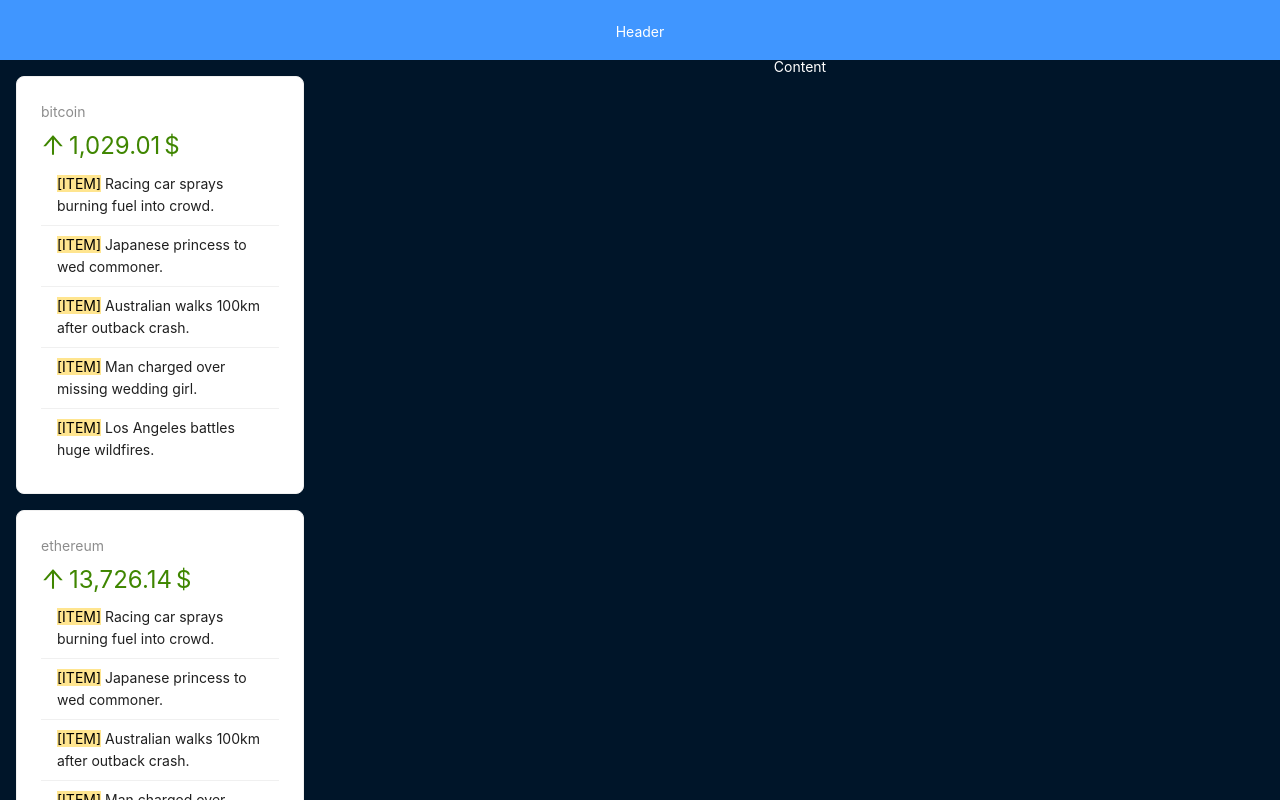
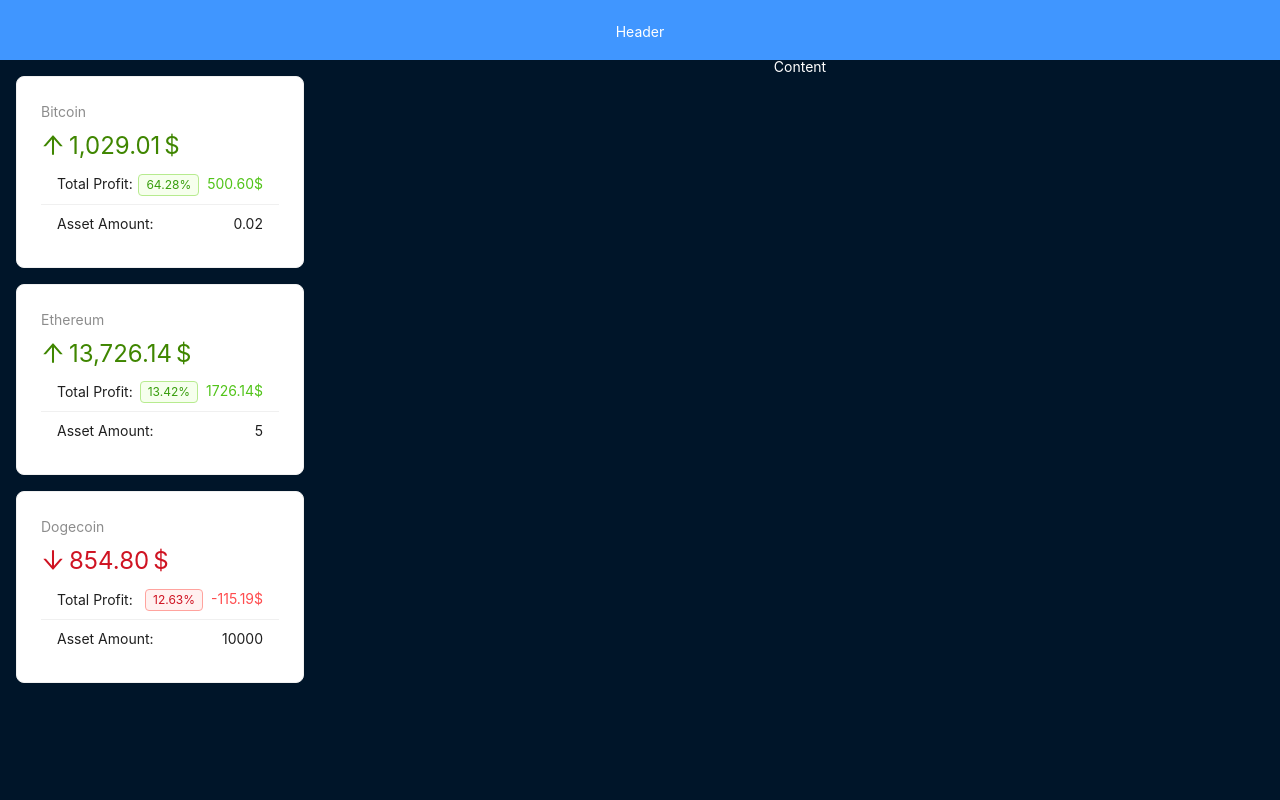
Before and after one commit to micromoleckula/8.-React-crypto-app, a React (Vite) app: page / in a window 1280 px wide. Shown: the top 800 px of the page. Built offline with nearby package versions, Linux system fonts and the light colour scheme.

Commit message:
side finish

```diff
--- a/src/components/layout/AppSider.jsx
+++ b/src/components/layout/AppSider.jsx
@@ -1,20 +1,13 @@
-import { Card, Layout, Statistic, List, Typography, Spin } from 'antd';
+import { Card, Layout, Statistic, List, Spin, Typography, Tag } from 'antd';
 import { ArrowDownOutlined, ArrowUpOutlined } from '@ant-design/icons';
 import { useEffect, useState } from 'react';
 import { FetchAssets, fakeFetchCrypto } from '../../api';
-import { percentDiffrence } from "../../utils";
+import { capitalize, percentDiffrence } from "../../utils";
 
 const siderStyle = {
   padding: '1rem',
 };
 
-const data = [
-  'Racing car sprays burning fuel into crowd.',
-  'Japanese princess to wed commoner.',
-  'Australian walks 100km after outback crash.',
-  'Man charged over missing wedding girl.',
-  'Los Angeles battles huge wildfires.',
-];
 
 export default function AppSider() {
   const [loading, setLoading] = useState(false)
@@ -54,7 +47,7 @@
 
       <Card key={asset.id} style={{marginBottom: '1rem'}}>
         <Statistic
-          title={asset.id}
+          title={capitalize(asset.id)}
           value={asset.totalAmount}
           precision={2}
           valueStyle={{color: asset.grow ? '#3f8600' : '#cf1322'}}
@@ -63,10 +56,20 @@
         />
         <List
           size='small'
-          dataSource={data}
+          dataSource={[
+            {title: 'Total Profit:', value: asset.totalProfit, withTag: true},
+            {title: 'Asset Amount:', value: asset.amount, isPlain: true},
+            // {title: 'Difference:', value: asset.growPercent},
+          ]}
           renderItem={(item) => (
         <List.Item>
-          <Typography.Text mark>[ITEM]</Typography.Text> {item}
+          <span>{item.title}</span>
+          <span>
+          {item.withTag && (
+             <Tag color={asset.grow ? 'green' : 'red'}>{asset.growPercent}%</Tag>)}
+          {item.isPlain && item.value}
+          {!item.isPlain && (<Typography.Text type={asset.grow ? 'success' : 'danger'}>{item.value.toFixed(2)}$</Typography.Text>)}
+          </span>
         </List.Item>
       )}
     />
--- a/src/data.js
+++ b/src/data.js
@@ -9,6 +9,12 @@
     id: 'ethereum',
     amount: 5,
     price: 2400,
+    date: new Date()
+  },
+  {
+    id: 'dogecoin',
+    amount: 10000,
+    price: 0.097,
     date: new Date()
   }
 ]
--- a/src/utils.js
+++ b/src/utils.js
@@ -1,3 +1,8 @@
 export function percentDiffrence(a, b) {
-  return 100 * Math.abs(( a - b ) / (( a + b ) / 2));
+  return +( 100 * Math.abs(( a - b ) / (( a + b ) / 2))).toFixed(2)
 }
+
+
+export function capitalize(str) {
+  return str.charAt(0).toUpperCase() + str.substr(1)
+}
```
